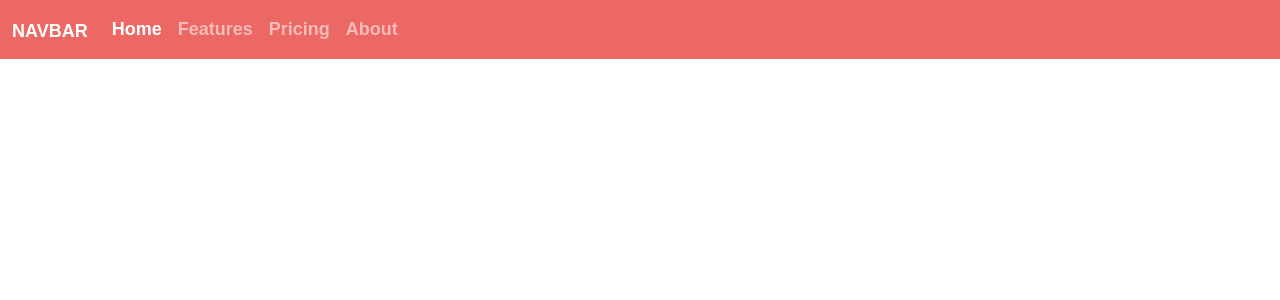
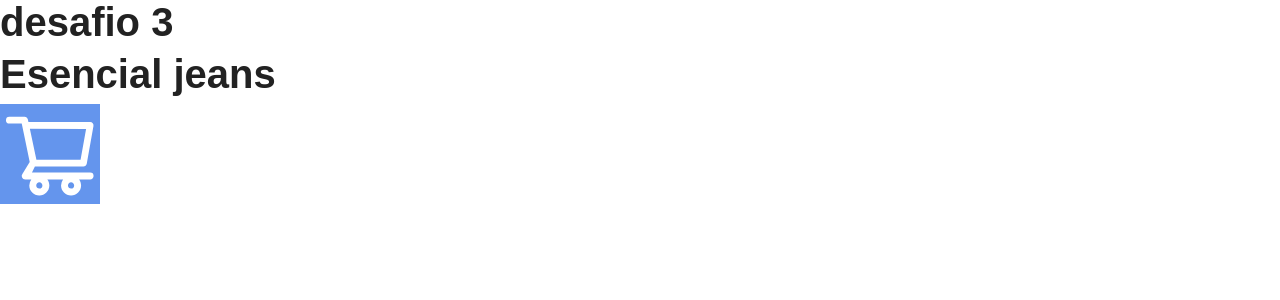
Before and after one commit to sandroareco/desafios-de-coder, a React (Create React App) app: page / in a window 1280 px wide. Shown: the top 300 px of the page. Built offline with nearby package versions, Linux system fonts and the light colour scheme; a web font is replaced by a local one.

Commit message:
desafio numero 3

```diff
--- a/package.json
+++ b/package.json
@@ -8,6 +8,7 @@
     "@testing-library/user-event": "^13.5.0",
     "react": "^18.2.0",
     "react-dom": "^18.2.0",
+    "react-icons": "^4.4.0",
     "react-scripts": "5.0.1",
     "web-vitals": "^2.1.4"
   },
--- a/src/App.css
+++ b/src/App.css
@@ -2,3 +2,9 @@
     background-color: aqua;
     color: coral;
 }
+
+.icon {
+    font-size: 100px;
+    background-color: cornflowerblue;
+    color: white;
+}
--- a/src/App.jsx
+++ b/src/App.jsx
@@ -1,36 +1,15 @@
+
 import './App.css';
-
-function App() {
+import ItemListContainer from './component/itemListContainer/itemListContainer';
+import { AiOutlineShoppingCart } from 'react-icons/ai';
+const App = () => {
   return (
-    <div id=''>
-            <nav className="navbar navbar-expand-lg navbar-dark bg-primary">
-        <div className="container-fluid">
-          <a className="navbar-brand" href="#">Navbar</a>
-          <button className="navbar-toggler" type="button" data-bs-toggle="collapse" data-bs-target="#navbarColor01" aria-controls="navbarColor01" aria-expanded="false" aria-label="Toggle navigation">
-            <span className="navbar-toggler-icon" />
-          </button>
-          <div className="collapse navbar-collapse" id="navbarColor01">
-            <ul className="navbar-nav me-auto">
-              <li className="nav-item">
-                <a className="nav-link active" href="#">Home
-                  <span className="visually-hidden">(current)</span>
-                </a>
-              </li>
-              <li className="nav-item">
-                <a className="nav-link" href="#">Features</a>
-              </li>
-              <li className="nav-item">
-                <a className="nav-link" href="#">Pricing</a>
-              </li>
-              <li className="nav-item">
-                <a className="nav-link" href="#">About</a>
-              </li>
-            </ul>
-          </div>
-        </div>
-      </nav>
+    <div className="App">
+      <h1>desafio 3</h1>
+      <ItemListContainer title="Esencial jeans" />
+    <AiOutlineShoppingCart className='icon'  />
     </div>
-  );
+  )
 }
 
 export default App;
--- /dev/null
+++ b/src/component/itemListContainer/itemListContainer.jsx
@@ -0,0 +1,7 @@
+const ItemListContainer = ({title}) => {
+    return (
+        <h1>{title}</h1>
+    )
+}
+
+export default ItemListContainer
--- a/src/index.js
+++ b/src/index.js
@@ -7,6 +7,6 @@ const root = ReactDOM.createRoot(document.getElementById('root'));
 
 root.render(
   <React.StrictMode>
-    <App />
+    <App/>
   </React.StrictMode>
 );
```
Also changed, not shown: src/component/CartWidget/CartWidget.jsx (added, +7 -0 lines), src/component/navbar/navbar.jsx (added, +8 -0 lines), 1 other file (tests, documents, lock files or other folders).
